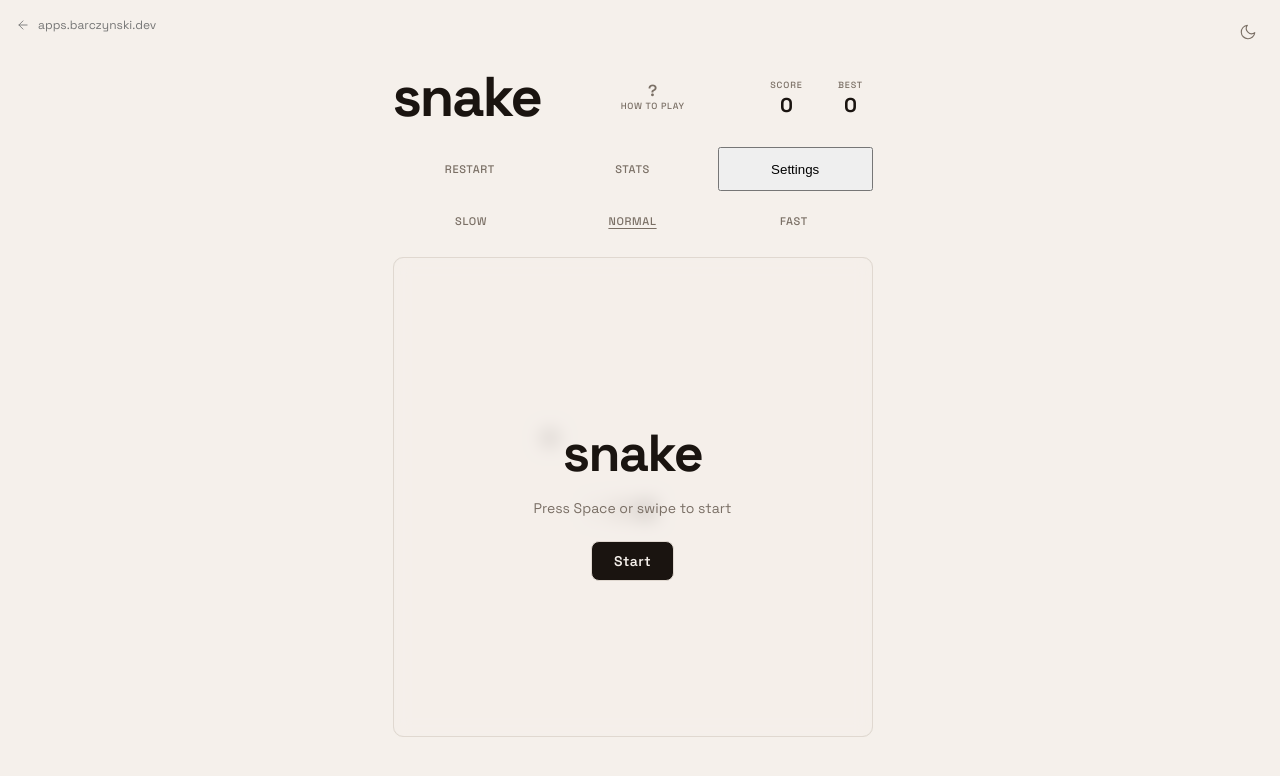
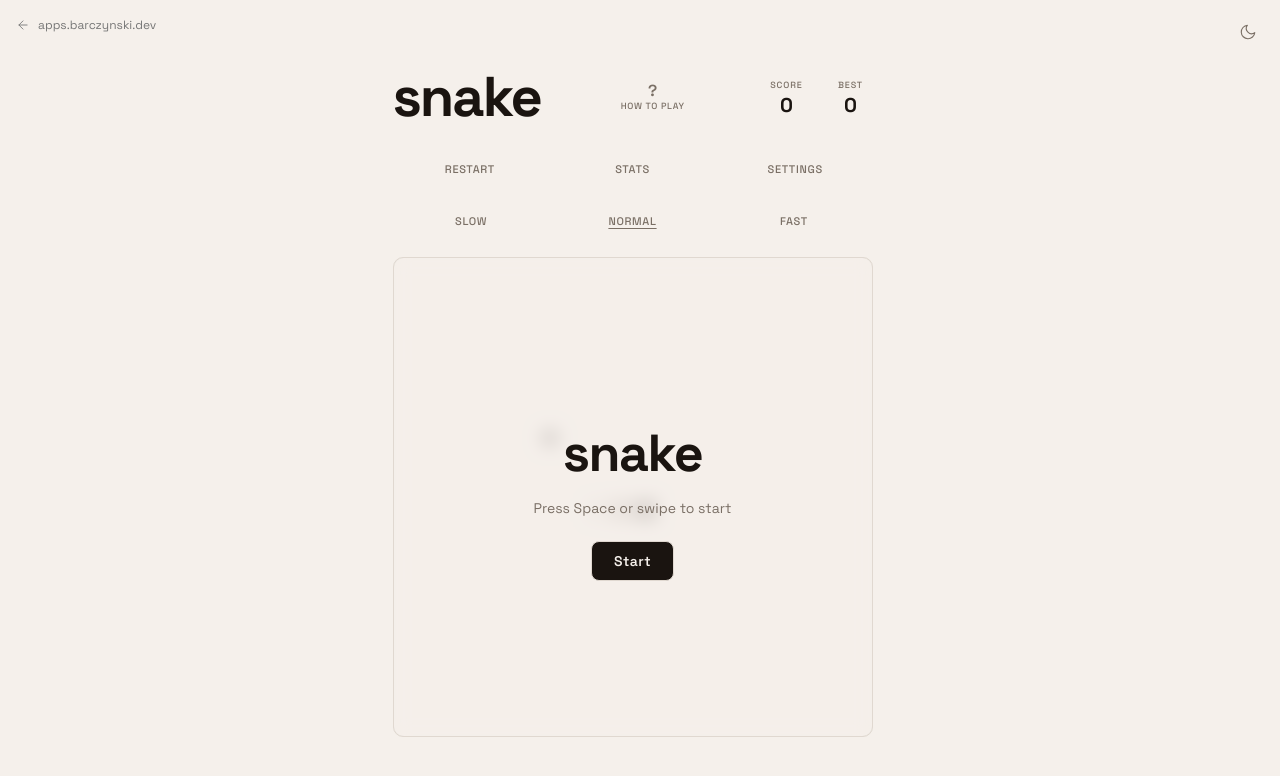
Before and after one commit to adambar88/snake, a React (Vite) app: page / in a window 1280 px wide. Shown: the top 776 px of the page. Built offline with nearby package versions, Linux system fonts and the light colour scheme.

Commit message:
UI: SETTINGS label uppercase, match button font style

```diff
--- a/src/App.css
+++ b/src/App.css
@@ -509,6 +509,10 @@ h1 {
 
 .settings-button {
     position: relative;
+    display: flex;
+    align-items: center;
+    justify-content: center;
+    gap: 0;
 }
 
 .settings-badge {
@@ -540,6 +544,7 @@ h1 {
 
 .stats-button,
 .restart-button,
+.settings-button,
 .speed-button {
     flex: 1;
     background: none;
@@ -563,12 +568,14 @@ h1 {
 
 .stats-button:hover,
 .restart-button:hover,
+.settings-button:hover,
 .speed-button:hover {
     color: var(--text);
 }
 
 .stats-button:active,
 .restart-button:active,
+.settings-button:active,
 .speed-button:active {
     opacity: 0.7;
 }
--- a/src/App.tsx
+++ b/src/App.tsx
@@ -642,7 +642,7 @@ export default function App() {
                             onClick={openSettings}
                             aria-label={`Settings${activeSettingsCount > 0 ? ` (${activeSettingsCount} active)` : ''}`}
                         >
-                            Settings{activeSettingsCount > 0 && <span className="settings-badge">{activeSettingsCount}</span>}
+                            SETTINGS{activeSettingsCount > 0 && <span className="settings-badge">{activeSettingsCount}</span>}
                         </button>
                     </div>
                     {/* Speed selector */}
```
